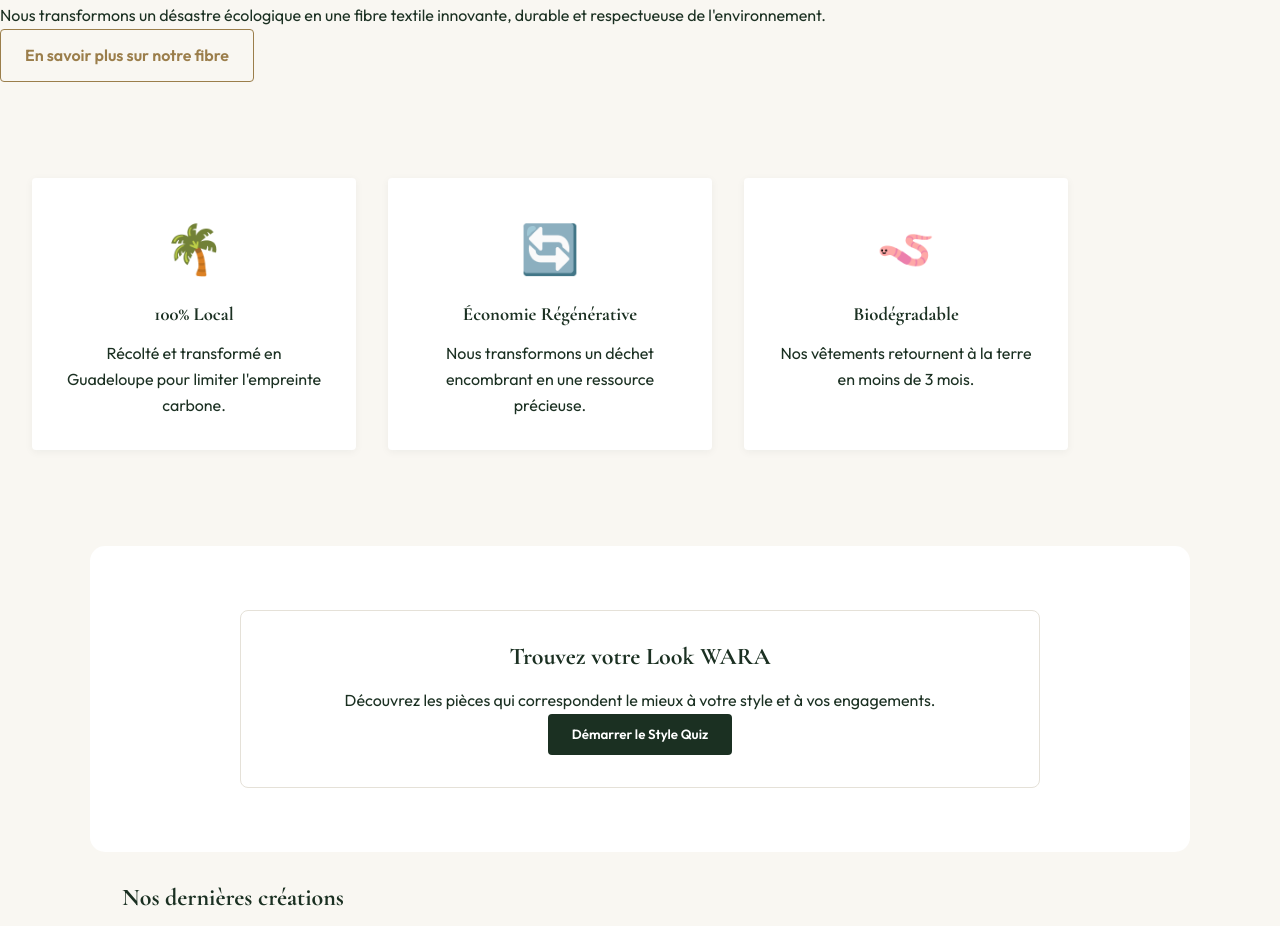
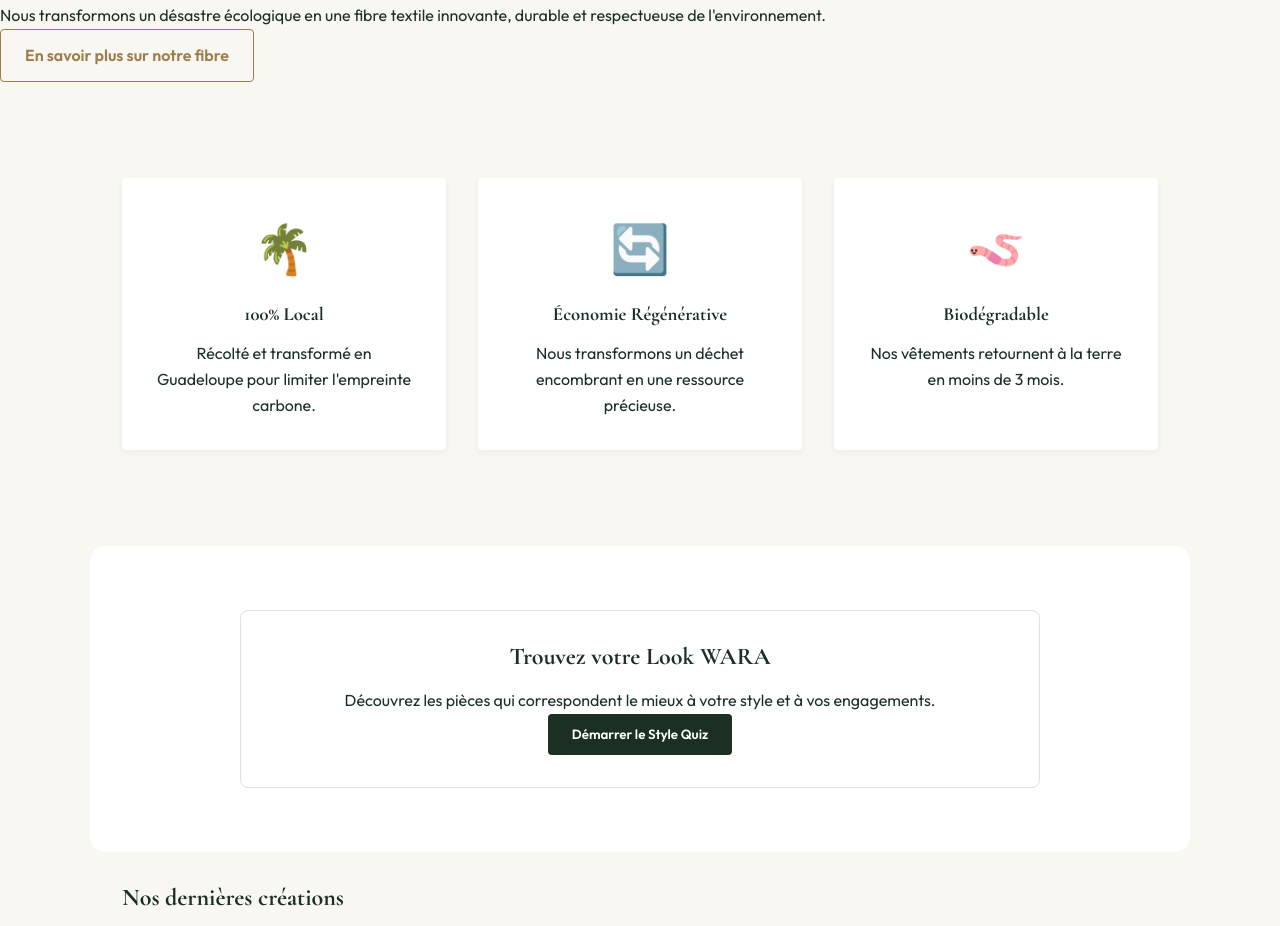
Before and after one commit to colombus97cmd/SAE2.02Wara, a plain HTML site: page Developpement_Web/index.html in a window 1280 px wide. Shown: the part 844-1770 px from the top of the page. Drawn offline with nearby package versions, Linux system fonts and the light colour scheme; no server answers.

Commit message:
style: center engagements section on desktop

```diff
--- a/Developpement_Web/css/style.css
+++ b/Developpement_Web/css/style.css
@@ -244,7 +244,7 @@ h1 { font-weight: 700; }
     display: grid;
     grid-template-columns: repeat(auto-fit, minmax(300px, 1fr));
     gap: var(--spacing-lg);
-    margin: var(--spacing-xl) 0;
+    margin: var(--spacing-xl) auto;
 }
 
 .engagement-card {
```
